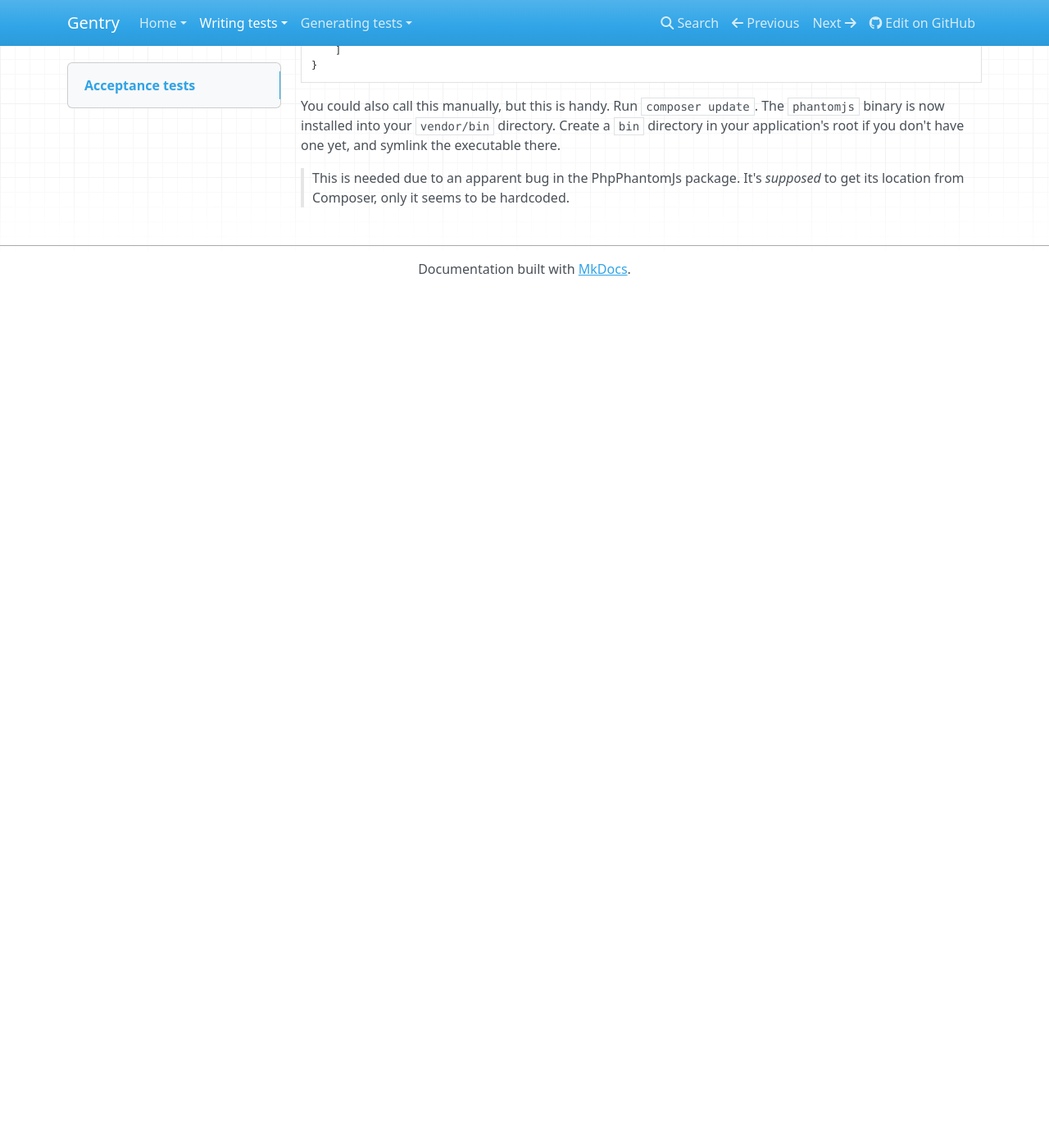
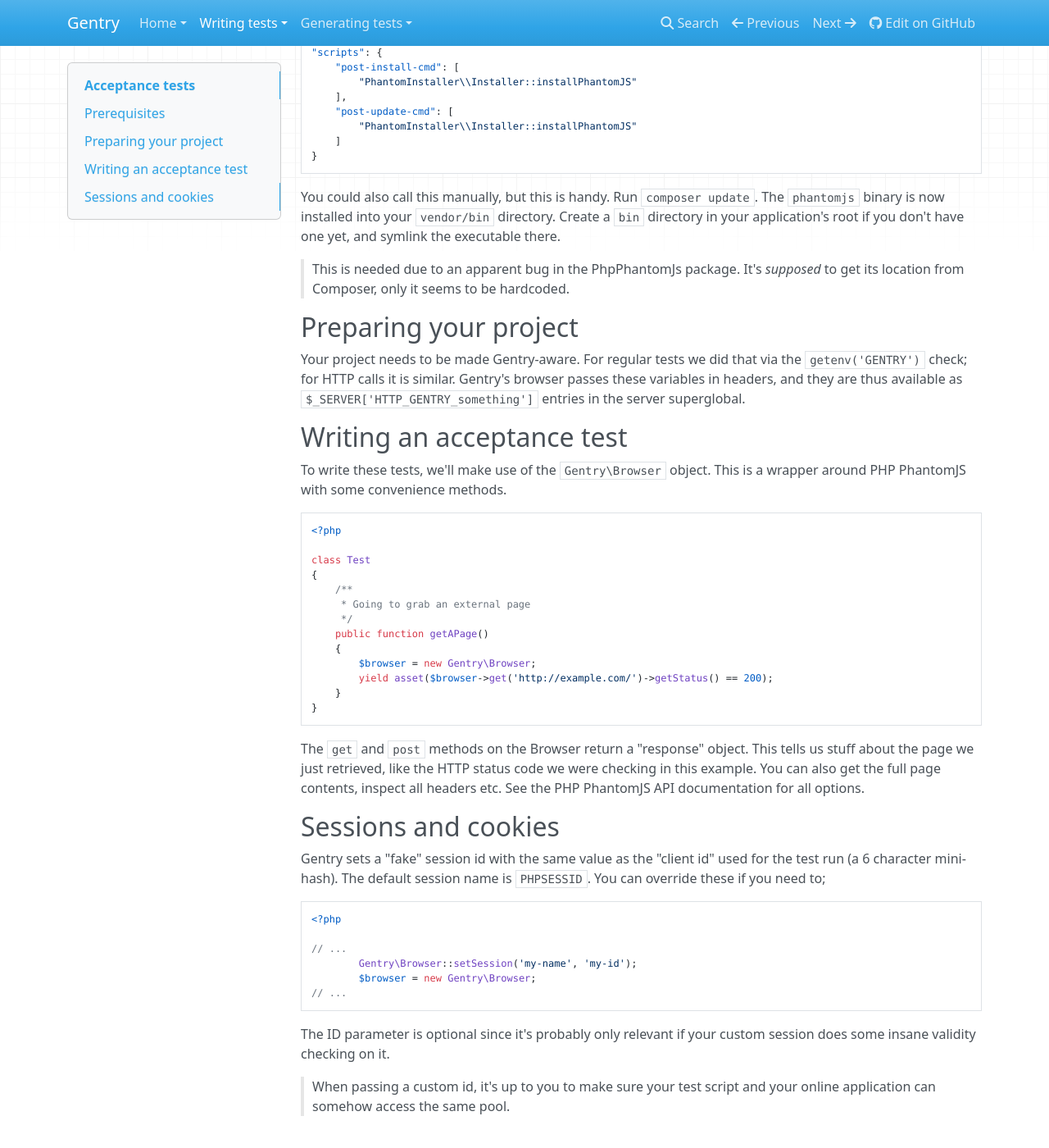
Before and after one commit to gentry-php/gentry, an MkDocs documentation site: the page built from docs/writing/acceptance.md, in a window 1280 px wide and 1400 px high, scrolled down 475 px. Shown: the whole window at 82% size. Built offline with MkDocs 1.6.1, drawn with Linux system fonts in a browser that asks for light colours; nearby versions of some CDN libraries; old or Windows-style settings are respelled for this version of MkDocs; before the commit the page ends 900 px from its top, so only the background shows below that; some of the changed text lies outside the part shown.

Commit message:
some notes on acceptance tests

````diff
--- a/docs/writing/acceptance.md
+++ b/docs/writing/acceptance.md
@@ -8,6 +8,10 @@ application. That means actually using a web browser for most web applications.
 Gentry is written in PHP which (duh) gets compiled on the server. Websites
 consist of HTML, CSS and Javascript. Hence, you'll need a headless browser like
 PhantomJS to run your acceptance tests.
+
+## Prerequisites
+First and foremost, we're going to need the PhantomJS headless browser. Luckily,
+we can install it via Composer!
 
 > Installing PhantomJS requires the PHP BZ2 module.
 
@@ -31,3 +35,54 @@ symlink the executable there.
 
 > This is needed due to an apparent bug in the PhpPhantomJs package. It's
 > _supposed_ to get its location from Composer, only it seems to be hardcoded.
+
+## Preparing your project
+Your project needs to be made Gentry-aware. For regular tests we did that via
+the `getenv('GENTRY')` check; for HTTP calls it is similar. Gentry's browser
+passes these variables in headers, and they are thus available as
+`$_SERVER['HTTP_GENTRY_something']` entries in the server superglobal.
+
+## Writing an acceptance test
+To write these tests, we'll make use of the `Gentry\Browser` object. This is a
+wrapper around PHP PhantomJS with some convenience methods.
+
+```php
+<?php
+
+class Test
+{
+    /**
+     * Going to grab an external page
+     */
+    public function getAPage()
+    {
+        $browser = new Gentry\Browser;
+        yield asset($browser->get('http://example.com/')->getStatus() == 200);
+    }
+}
+```
+
+The `get` and `post` methods on the Browser return a "response" object. This
+tells us stuff about the page we just retrieved, like the HTTP status code we
+were checking in this example. You can also get the full page contents, inspect
+all headers etc. See the PHP PhantomJS API documentation for all options.
+
+## Sessions and cookies
+Gentry sets a "fake" session id with the same value as the "client id" used for
+the test run (a 6 character mini-hash). The default session name is `PHPSESSID`.
+You can override these if you need to;
+
+```php
+<?php
+
+// ...
+        Gentry\Browser::setSession('my-name', 'my-id');
+        $browser = new Gentry\Browser;
+// ...
+```
+
+The ID parameter is optional since it's probably only relevant if your custom
+session does some insane validity checking on it.
+
+> When passing a custom id, it's up to you to make sure your test script and
+> your online application can somehow access the same pool.
````
